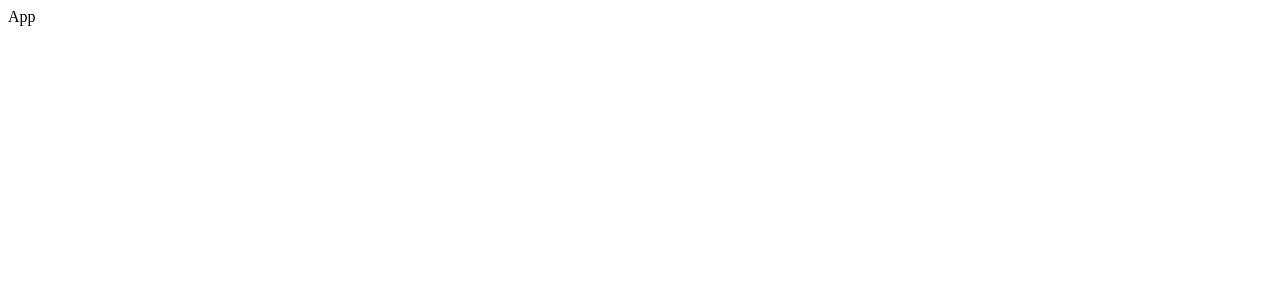
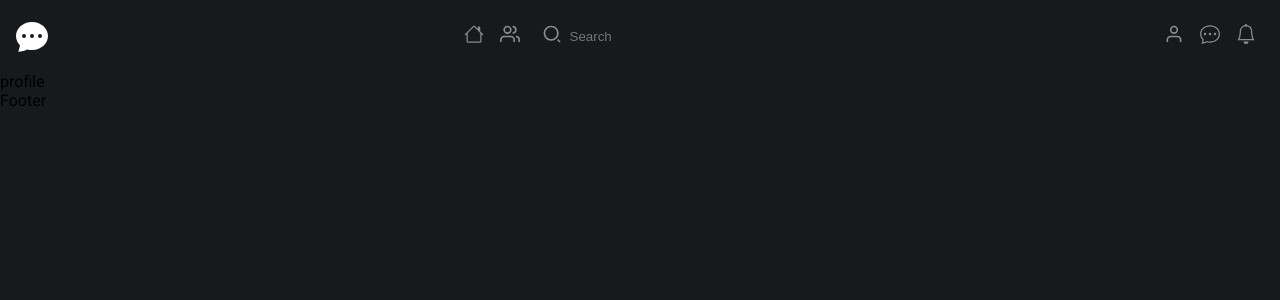
Before and after one commit to lxndrbukin/chitchat, a React (Create React App) app in the folder src/client/: page /profile in a window 1280 px wide. Shown: the top 300 px of the page. Built offline with nearby package versions, Linux system fonts and the light colour scheme.

Commit message:
Working on the client side. Currently working on the header mockup and styling. Added React-Icons

```diff
--- a/src/client/package.json
+++ b/src/client/package.json
@@ -15,6 +15,7 @@
     "http-proxy-middleware": "^1.0.6",
     "react": "^18.2.0",
     "react-dom": "^18.2.0",
+    "react-icons": "^4.10.1",
     "react-redux": "^8.1.1",
     "react-router-dom": "^6.14.0",
     "react-scripts": "5.0.1",
--- a/src/client/public/index.html
+++ b/src/client/public/index.html
@@ -1,43 +1,23 @@
 <!DOCTYPE html>
 <html lang="en">
+
 <head>
   <meta charset="utf-8" />
   <link rel="icon" href="%PUBLIC_URL%/favicon.ico" />
   <meta name="viewport" content="width=device-width, initial-scale=1" />
   <meta name="theme-color" content="#000000" />
-    <meta
-      name="description"
-      content="Web site created using create-react-app"
-    />
+  <meta name="description" content="Web site created using create-react-app" />
   <link rel="apple-touch-icon" href="%PUBLIC_URL%/logo192.png" />
-    <!--
-      manifest.json provides metadata used when your web app is installed on a
-      user's mobile device or desktop. See https://developers.google.com/web/fundamentals/web-app-manifest/
-    -->
   <link rel="manifest" href="%PUBLIC_URL%/manifest.json" />
-    <!--
-      Notice the use of %PUBLIC_URL% in the tags above.
-      It will be replaced with the URL of the `public` folder during the build.
-      Only files inside the `public` folder can be referenced from the HTML.
-
-      Unlike "/favicon.ico" or "favicon.ico", "%PUBLIC_URL%/favicon.ico" will
-      work correctly both with client-side routing and a non-root public URL.
-      Learn how to configure a non-root public URL by running `npm run build`.
-    -->
+  <link rel="stylesheet" href="https://cdnjs.cloudflare.com/ajax/libs/font-awesome/6.4.0/css/all.min.css"
+    integrity="sha512-iecdLmaskl7CVkqkXNQ/ZH/XLlvWZOJyj7Yy7tcenmpD1ypASozpmT/E0iPtmFIB46ZmdtAc9eNBvH0H/ZpiBw=="
+    crossorigin="anonymous" referrerpolicy="no-referrer" />
   <title>React App</title>
 </head>
+
 <body>
   <noscript>You need to enable JavaScript to run this app.</noscript>
   <div id="root"></div>
-    <!--
-      This HTML file is a template.
-      If you open it directly in the browser, you will see an empty page.
+</body>
 
-      You can add webfonts, meta tags, or analytics to this file.
-      The build step will place the bundled scripts into the <body> tag.
-
-      To begin the development, run `npm start` or `yarn start`.
-      To create a production bundle, use `npm run build` or `yarn build`.
-    -->
-  </body>
 </html>
--- /dev/null
+++ b/src/client/src/assets/styling/variables.scss
@@ -0,0 +1,15 @@
+// COLORS
+$dark: #18191a;
+$dark-grey: #212223;
+$grey: #8b8b8c;
+$white: #fff;
+$red: #ef2e2e;
+$green: #63c840;
+$blue: #408cff;
+
+// SPACING
+$spacing-xs: 2px;
+$spacing-sm: 4px;
+$spacing-md: 8px;
+$spacing-lg: 16px;
+$spacing-xl: 32px;
--- /dev/null
+++ b/src/client/src/components/App.scss
@@ -0,0 +1,8 @@
+@import url('https://fonts.googleapis.com/css2?family=Roboto:ital,wght@0,100;0,300;0,400;0,500;0,700;0,900;1,100;1,300;1,400;1,500;1,700;1,900&display=swap');
+@import '../assets/styling/variables.scss';
+
+body {
+  margin: 0;
+  background-color: $dark;
+  font-family: 'Roboto', sans-serif;
+}
--- a/src/client/src/components/App.tsx
+++ b/src/client/src/components/App.tsx
@@ -1,7 +1,22 @@
+import './App.scss';
+import { Routes, Route } from 'react-router-dom';
 import React from 'react';
+import { Header } from './Header/Header';
+import { Footer } from './Footer/Footer';
+import { Profile } from './Profile/Profile';
 
 export class App extends React.Component {
   render(): JSX.Element {
-    return <div>App</div>;
+    return (
+      <div className='app'>
+        <Header />
+        <div className='container'>
+          <Routes>
+            <Route path='/profile' element={<Profile />} />
+          </Routes>
+        </div>
+        <Footer />
+      </div>
+    );
   }
 }
--- a/src/client/src/components/Header/Header.scss
+++ b/src/client/src/components/Header/Header.scss
@@ -0,0 +1,65 @@
+@import '../../assets//styling/variables.scss';
+
+.header {
+  display: flex;
+  justify-content: space-between;
+  width: 100%;
+  box-sizing: border-box;
+  padding: $spacing-sm $spacing-lg;
+
+  .header-section {
+    display: flex;
+    justify-content: center;
+    align-items: center;
+
+    .logo {
+      display: flex;
+      flex-direction: column;
+      justify-content: center;
+      align-items: center;
+      text-decoration: none;
+      color: $white;
+    }
+
+    .header-menu {
+      display: flex;
+      list-style: none;
+      padding: 0;
+
+      .header-btn {
+        padding: $spacing-sm $spacing-md;
+        box-sizing: border-box;
+        color: $grey;
+
+        a {
+          color: $grey;
+          text-decoration: none;
+        }
+      }
+    }
+
+    .search {
+      padding-left: $spacing-md;
+      display: flex;
+      justify-content: center;
+
+      button {
+        background-color: transparent;
+        border: none;
+        font-size: 1rem;
+        color: $grey;
+        cursor: pointer;
+      }
+
+      input {
+        background-color: transparent;
+        border: none;
+        color: $white;
+
+        &:focus {
+          outline: none;
+        }
+      }
+    }
+  }
+}
--- a/src/client/src/components/Header/Header.tsx
+++ b/src/client/src/components/Header/Header.tsx
@@ -1,7 +1,68 @@
+import './Header.scss';
 import React from 'react';
+import { Link } from 'react-router-dom';
+import { RiSearch2Line } from 'react-icons/ri';
+import { FiUser, FiUsers } from 'react-icons/fi';
+import {
+  BsChatDots,
+  BsBell,
+  BsHouse,
+  BsFillChatDotsFill,
+} from 'react-icons/bs';
 
 export class Header extends React.Component {
   render(): JSX.Element {
-    return <header className='header'>Chit-chat</header>;
+    return (
+      <header className='header'>
+        <div className='header-section'>
+          <Link className='logo' to='/'>
+            <BsFillChatDotsFill size={32} />
+          </Link>
+        </div>
+        <div className='header-section'>
+          <ul className='header-menu'>
+            <li className='header-btn'>
+              <Link to='/'>
+                <BsHouse size={20} />
+              </Link>
+            </li>
+            <li className='header-btn'>
+              <Link to='/friends'>
+                <FiUsers size={20} />
+              </Link>
+            </li>
+          </ul>
+          <form className='search'>
+            <button>
+              <RiSearch2Line size={20} />
+            </button>
+            <input
+              onChange={(e) => console.log(e.target.value)}
+              name='search'
+              placeholder='Search'
+            />
+          </form>
+        </div>
+        <div className='header-section'>
+          <ul className='header-menu'>
+            <li className='header-btn'>
+              <Link className='profile-link' to='/profile'>
+                <FiUser size={20} />
+              </Link>
+            </li>
+            <li className='header-btn'>
+              <Link to='/chats'>
+                <BsChatDots size={20} />
+              </Link>
+            </li>
+            <li className='header-btn'>
+              <div className='notifications'>
+                <BsBell size={20} />
+              </div>
+            </li>
+          </ul>
+        </div>
+      </header>
+    );
   }
 }
--- /dev/null
+++ b/src/client/src/components/Profile/Profile.tsx
@@ -0,0 +1,7 @@
+import React from 'react';
+
+export class Profile extends React.Component {
+  render(): JSX.Element {
+    return <div className='profile'>profile</div>;
+  }
+}
--- a/src/client/src/index.tsx
+++ b/src/client/src/index.tsx
@@ -1,4 +1,5 @@
 import ReactDOM from 'react-dom/client';
+import { BrowserRouter } from 'react-router-dom';
 import { store } from './store';
 import { Provider } from 'react-redux';
 import { App } from './components/App';
@@ -6,7 +7,9 @@ import { App } from './components/App';
 const root = ReactDOM.createRoot(document.querySelector('#root')!);
 
 root.render(
-  <Provider store={store}>
-    <App />
-  </Provider>
+  <BrowserRouter>
+    <Provider store={store}>
+      <App />
+    </Provider>
+  </BrowserRouter>
 );
```
Also changed, not shown: src/client/src/components/Profile/Profile.scss (added), 1 other file (tests, documents, lock files or other folders). Lines whose indentation alone changed are shown as unchanged.
